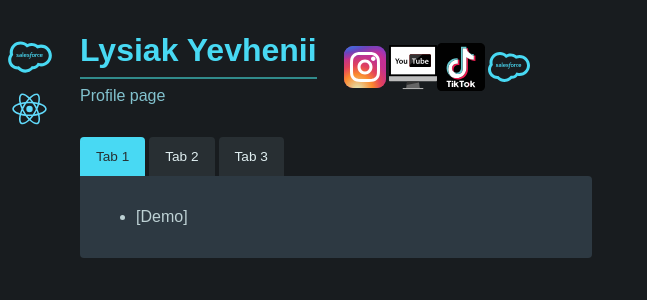
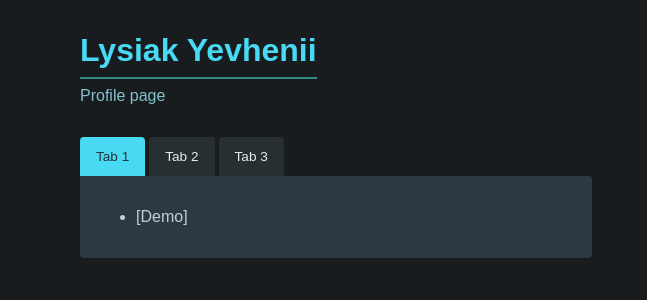
Before and after one commit to lysiak-yevhenii/lysiak-yevhenii.github.io, a React (Create React App) app: page / in a window 1280 px wide. Shown: the top 300 px of the page, without its empty margins (0-647 px from the left). Built offline with nearby package versions, Linux system fonts and the light colour scheme.

Commit message:
Required Commit

```diff
--- a/public/index.html
+++ b/public/index.html
@@ -1,14 +1,12 @@
 <!DOCTYPE html>
 <html lang="en">
+
 <head>
   <meta charset="utf-8" />
   <link rel="icon" href="%PUBLIC_URL%/favicon.ico" />
   <meta name="viewport" content="width=device-width, initial-scale=1" />
   <meta name="theme-color" content="#000000" />
-    <meta
-      name="description"
-      content="Web site created using create-react-app"
-    />
+  <meta name="description" content="Web site created using create-react-app" />
   <link rel="apple-touch-icon" href="%PUBLIC_URL%/logo192.png" />
   <!--
       manifest.json provides metadata used when your web app is installed on a
@@ -24,8 +22,9 @@
       work correctly both with client-side routing and a non-root public URL.
       Learn how to configure a non-root public URL by running `npm run build`.
     -->
-    <title>React App</title>
+  <title>LY</title>
 </head>
+
 <body>
   <noscript>You need to enable JavaScript to run this app.</noscript>
   <div id="root"></div>
@@ -40,4 +39,5 @@
       To create a production bundle, use `npm run build` or `yarn build`.
     -->
 </body>
+
 </html>
--- a/src/App.js
+++ b/src/App.js
@@ -1,33 +1,32 @@
-import react, { useEffect, useState } from 'react';
+import react, { useEffect, useState } from "react";
 import Menu from "./components/Menu/Menu";
 import MainPage from "./components/MainPage/MainPage";
 
 import "./index.css";
-import './App.css';
+import "./App.css";
 
-function App () {
-
-  console.log(window.matchMedia('(max-width: 480px)'));
+const App = () => {
+  console.log(window.matchMedia("(max-width: 480px)"));
 
   const [width, setWidth] = useState(window.innerWidth);
 
-  function handleWindowSizeChange () {
+  function handleWindowSizeChange() {
     setWidth(window.innerWidth);
   }
+
   useEffect(() => {
-    window.addEventListener('resize', handleWindowSizeChange);
+    window.addEventListener("resize", handleWindowSizeChange);
     return () => {
-      window.removeEventListener('resize', handleWindowSizeChange);
-    }
+      window.removeEventListener("resize", handleWindowSizeChange);
+    };
   }, []);
 
   return (
     <div>
-      <Menu app-size={width} />
+      {/* <Menu app-size={width} /> */}
       <MainPage app-size={width} />
     </div>
   );
-}
-
+};
 
 export default App;
--- /dev/null
+++ b/src/components/Header/Header.js
@@ -0,0 +1,24 @@
+import instagram_logo from "../../instagram.svg";
+import youtube_logo from "../../youtube.svg";
+import tiktok_logo from "../../tiktok.svg";
+import salesforce_logo from "../../salesforce.svg";
+
+const Header = () => {
+  return (
+    <header>
+      <div>
+        <h1>Lysiak Yevhenii</h1>
+        <hr />
+        <p>Profile page</p>
+      </div>
+      {/* <div className={styles['social-pages-ref']}>
+          <a href="https://www.instagram.com/lysiak.yevhenii/"><img style={isMobile ? { wight: "50px", height: "30px" } : { wight: "50px", height: "50px" }} src={instagram_logo} alt="Instagram Logo"></img></a>
+          <a href="https://www.youtube.com/@Lysiak.Yevhenii"><img style={isMobile ? { wight: "50px", height: "30px" } : { wight: "50px", height: "50px" }} src={youtube_logo} alt="YouTube Logo"></img></a>
+          <a href="https://www.tiktok.com/@jenuaz__ua"><img style={isMobile ? { wight: "50px", height: "30px" } : { wight: "50px", height: "50px" }} src={tiktok_logo} alt="TikTok Logo"></img></a>
+          <a href="https://lisyakyevhenii-dev-ed.my.site.com/"><img style={isMobile ? { wight: "50px", height: "30px" } : { wight: "50px", height: "50px" }} src={salesforce_logo} alt="SF Logo"></img></a>
+        </div> */}
+    </header>
+  );
+};
+
+export default Header;
--- a/src/components/MainPage/MainPage.js
+++ b/src/components/MainPage/MainPage.js
@@ -1,44 +1,19 @@
-import React, { useState } from 'react';
-import styles from './MainPage.module.css';
-import instagram_logo from '../../instagram.svg';
-import youtube_logo from '../../youtube.svg';
-import tiktok_logo from '../../tiktok.svg';
-import salesforce_logo from '../../salesforce.svg';
+import React, { useState } from "react";
+import styles from "./MainPage.module.css";
+import Header from "../Header/Header";
 
-const content = [
-  [
-    "[Demo]"
-  ],
-  [
-    "[Demo]"
-  ],
-  [
-    "[Demo]"
-  ]
-];
+const content = [["[Demo]"], ["[Demo]"], ["[Demo]"]];
 
 const MainPage = (props) => {
   const [activeContentIndex, setActiveContentIndex] = useState(0);
 
-  const app_size = props['app-size'];
+  const app_size = props["app-size"];
 
   const isMobile = app_size <= 480;
 
   return (
     <div className={styles.content}>
-      <header>
-        <div>
-          <h1>Lysiak Yevhenii</h1>
-          <hr />
-          <p>Profile page</p>
-        </div>
-        <div className={styles['social-pages-ref']}>
-          <a href="https://www.instagram.com/lysiak.yevhenii/"><img style={isMobile ? { wight: "50px", height: "30px" } : { wight: "50px", height: "50px" }} src={instagram_logo} alt="Instagram Logo"></img></a>
-          <a href="https://www.youtube.com/@Lysiak.Yevhenii"><img style={isMobile ? { wight: "50px", height: "30px" } : { wight: "50px", height: "50px" }} src={youtube_logo} alt="YouTube Logo"></img></a>
-          <a href="https://www.tiktok.com/@jenuaz__ua"><img style={isMobile ? { wight: "50px", height: "30px" } : { wight: "50px", height: "50px" }} src={tiktok_logo} alt="TikTok Logo"></img></a>
-          <a href="https://lisyakyevhenii-dev-ed.my.site.com/"><img style={isMobile ? { wight: "50px", height: "30px" } : { wight: "50px", height: "50px" }} src={salesforce_logo} alt="SF Logo"></img></a>
-        </div>
-      </header>
+      <Header />
 
       <div id="tabs">
         <menu>
@@ -69,8 +44,8 @@ const MainPage = (props) => {
           </ul>
         </div>
       </div>
-
-    </div>);
-}
+    </div>
+  );
+};
 
 export default MainPage;
```
Lines whose indentation alone changed are shown as unchanged.
